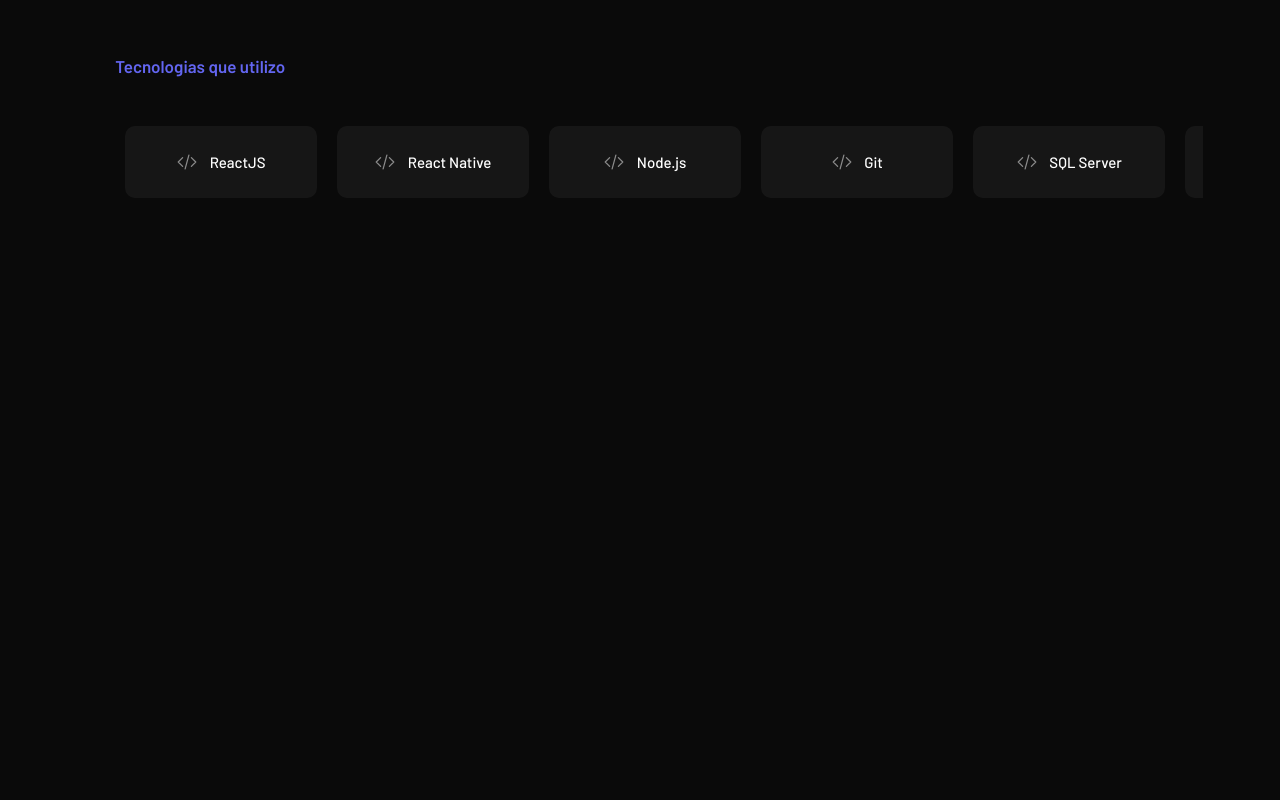
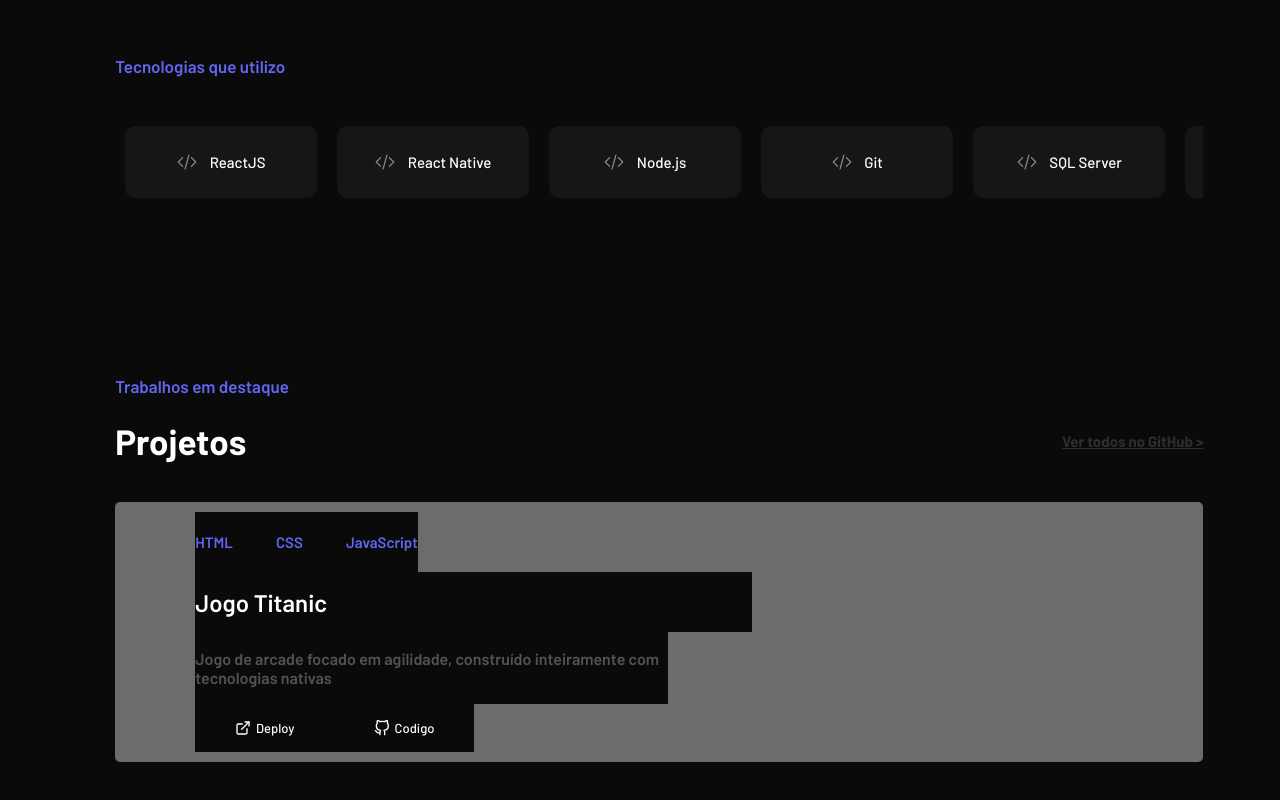
Before and after one commit to BrenoGuiaro/Portifolio, a React (Create React App) app: page / in a window 1280 px wide. Shown: the part 602-1402 px from the top of the page. Before the commit the page ends 858 px from the top, so only its background shows below. Built offline with nearby package versions, Linux system fonts and the light colour scheme; the HTML template or start-up script is replaced by a standard one.

Commit message:
Adicionando os projetos realizados no portifolio - versao 1.3

```diff
--- a/src/Pages/Home/Home.js
+++ b/src/Pages/Home/Home.js
@@ -3,6 +3,7 @@ import './Home.css'
 import { HeaderP } from '../../components/Header/HeaderP'
 import { Introduction } from '../../components/Introduction/Introduction'
 import { Tecnologia } from '../../components/Tecnologias/Tecnologia'
+import { Projetos } from '../../components/Projetos/Projetos'
 
 export const Home = () => {
   return (
@@ -10,6 +11,7 @@ export const Home = () => {
       <HeaderP />
       <Introduction />
       <Tecnologia/>
+      <Projetos/>
     </>
   )
 }
--- /dev/null
+++ b/src/components/CardsProj/CardsProj.css
@@ -0,0 +1,66 @@
+.boxCard {
+
+    height: 30vh;
+    margin-bottom: 10vh;
+    border-radius: 5px;
+    padding: 10px;
+    padding-left: 10vh;
+    padding-right: 10vh;
+    display: grid;
+    grid-template-columns: 60% 40%;
+    grid-template-rows: 25% 25% 30% 20%;
+    background: rgba(255, 255, 255, 40%);
+}
+
+.textTec {
+    grid-column: 1;
+    grid-row: 1;
+    width: 40%;
+    display: flex;
+    align-items: center;
+    justify-content: space-between;
+
+
+}
+
+.title {
+    grid-column: 1;
+    grid-row: 2;
+    display: flex;
+    align-items: center;
+    justify-content: flex-start;
+}
+
+.description {
+    grid-column: 1;
+    grid-row: 3;
+    width: 85%;
+    display: flex;
+    align-items: center;
+    justify-content: center;
+}
+
+.routes {
+    grid-column: 1;
+    grid-row: 4;
+    width: 50%;
+    display: flex;
+    align-items: center;
+    justify-content: space-between;
+    text-decoration: dashed;
+}
+
+.route {
+    width: 50%;
+    height: 100%;
+    display: flex;
+    align-items: center;
+    justify-content: center;
+    color: white;
+    cursor: pointer;
+}
+
+.route:hover {
+
+    color: #6366f1
+}
--- /dev/null
+++ b/src/components/CardsProj/CardsProj.js
@@ -0,0 +1,31 @@
+import './CardsProj.css'
+import { LuExternalLink as IconRoute } from "react-icons/lu";
+import { FiGithub as GitHub } from "react-icons/fi";
+
+export const CardsProj = ({ tec1, tec2, tec3, title, description }) => {
+    return (
+        <div className='boxCard'>
+            <div className='textTec'>
+                <h5 style={{ color: '#6366f1', fontWeight: 600, fontSize: '15px' }}>{tec1}</h5>
+                <h5 style={{ color: '#6366f1', fontWeight: 600, fontSize: '15px' }}>{tec2}</h5>
+                <h5 style={{ color: '#6366f1', fontWeight: 600, fontSize: '15px' }}>{tec3}</h5>
+            </div>
+            <div className='title'>
+                <h2 style={{ color: 'white', fontWeight: 600 }}>{title}</h2>
+            </div>
+            <div className='description'>
+                <p style={{ color: 'rgba(255,255,255,30%)', fontWeight: 600 }}>{description}</p>
+            </div>
+            <div className='routes'>
+                <div className='route'>
+                    <IconRoute  />
+                    <p style={{ fontWeight: 500, fontSize: '13px', marginLeft: '5px' }}>Deploy</p>
+                </div>
+                <div className='route'>
+                    <GitHub />
+                    <p style={{ fontWeight: 500, fontSize: '13px', marginLeft: '5px' }}>Codigo</p>
+                </div>
+            </div>
+        </div>
+    )
+}
--- /dev/null
+++ b/src/components/Projetos/Projetos.css
@@ -0,0 +1,17 @@
+.boxProjetos {
+    width: 85%;
+    margin-left: 9vw;
+}
+.boxSubTitle {
+    margin-bottom: 5vh;
+    display: flex;
+    align-items: center;
+    justify-content: space-between;
+    margin-top: 3vh;
+}
+#allProjects {
+    color: rgba(255, 255, 255, 15%)
+}
+#allProjects:hover{
+   color: rgba(255, 255, 255, 30%)
+}
--- /dev/null
+++ b/src/components/Projetos/Projetos.js
@@ -0,0 +1,23 @@
+import { Link } from 'react-router-dom'
+import './Projetos.css'
+import { CardsProj } from '../CardsProj/CardsProj'
+
+export const Projetos = () => {
+  return (
+    <div className='boxProjetos'>
+        <h3 style={{color: '#6366f1', fontWeight: 600 , fontSize:'17px'}}>Trabalhos em destaque</h3>
+        <div className='boxSubTitle'>
+            <h2 style={{color:'white', fontSize:'35px'}}>Projetos</h2>
+            <Link to={'https://github.com/BrenoGuiaro'} id='allProjects'><h5 style={{fontSize:'15px'}}>Ver todos no GitHub &gt;</h5></Link>
+        </div>
+
+        <CardsProj
+         tec1={'HTML'}
+         tec2={'CSS'}
+         tec3={'JavaScript'}
+         title={'Jogo Titanic'}
+         description={'Jogo de arcade focado em agilidade, construído inteiramente com tecnologias nativas'}
+         />
+    </div>
+  )
+}
--- a/src/components/Tecnologias/Tecnologia.css
+++ b/src/components/Tecnologias/Tecnologia.css
@@ -2,11 +2,12 @@
     margin-top: 5vw;
     margin-left: 9vw;
     width: 85%;
-    margin-bottom: 5vh;
+    margin-bottom: 20vh;
 }
 
 .boxCards {
     margin-top: 5vh;
+    margin-bottom: 10vh;
     display: flex;
     justify-content: space-around;
     align-items: center;
```
